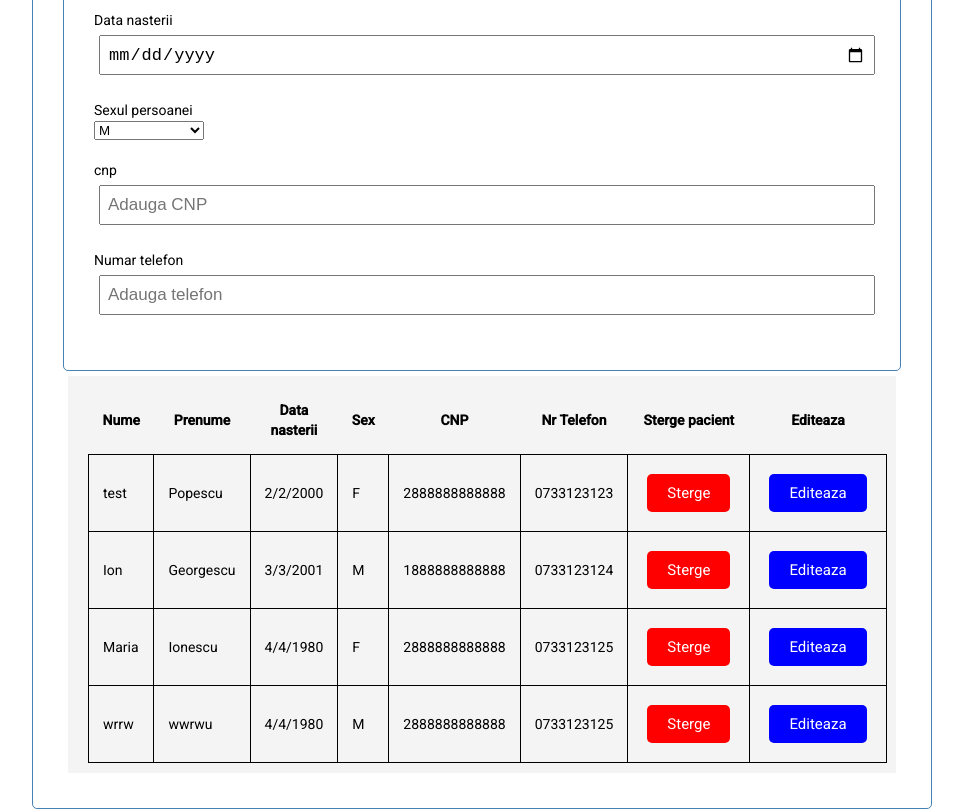
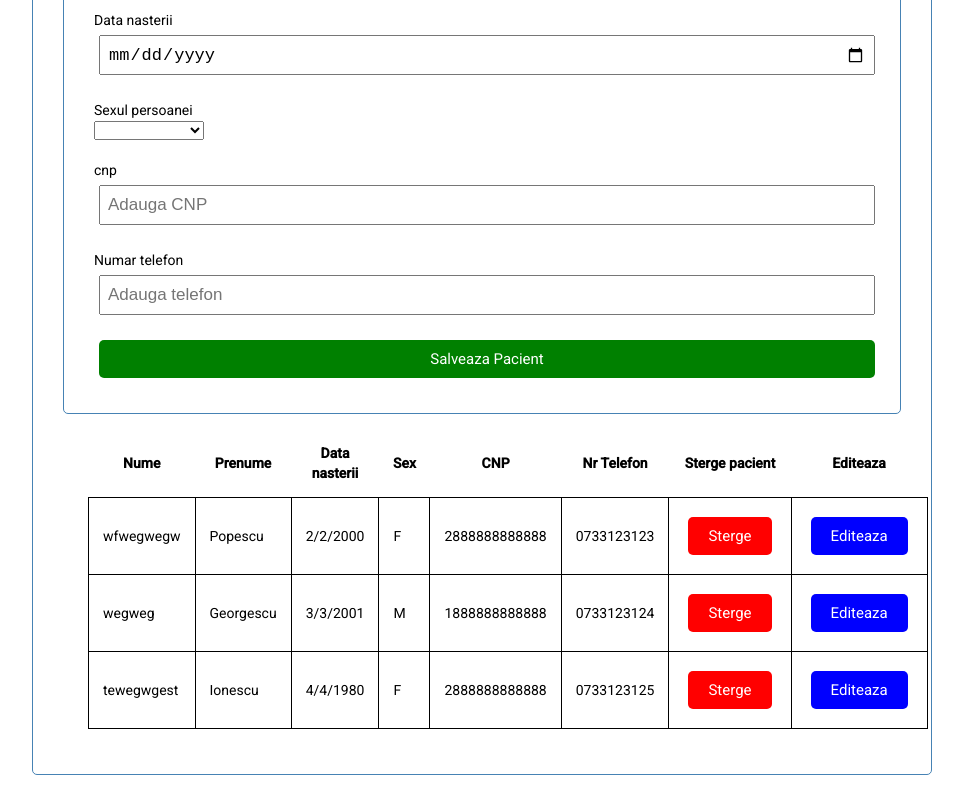
Before and after one commit to DianaGradinaru/angular-hw, an Angular app: page / in a window 1280 px wide. Shown: the part 320-1129 px from the top of the page, without its empty margins (158-1121 px from the left). After the commit the page ends 1095 px from the top, so only its background shows below. Built offline with nearby package versions, Linux system fonts and the light colour scheme; data requests are answered from the project's data file.

Commit message:
data validations for add pacient form

```diff
--- a/db.json
+++ b/db.json
@@ -2,7 +2,7 @@
   "pacienti": [
     {
       "id": 1,
-      "nume": "test",
+      "nume": "wfwegwegw",
       "prenume": "Popescu",
       "dataNasterii": "2/2/2000",
       "sex": "F",
@@ -11,7 +11,7 @@
     },
     {
       "id": 2,
-      "nume": "Ion",
+      "nume": "wegweg",
       "prenume": "Georgescu",
       "dataNasterii": "3/3/2001",
       "sex": "M",
@@ -20,21 +20,12 @@
     },
     {
       "id": 3,
-      "nume": "Maria",
+      "nume": "tewegwgest",
       "prenume": "Ionescu",
       "dataNasterii": "4/4/1980",
       "sex": "F",
       "cnp": 2888888888888,
       "telefon": "0733123125"
-    },
-    {
-      "id": 4,
-      "nume": "wrrw",
-      "prenume": "wwrwu",
-      "dataNasterii": "4/4/1980",
-      "sex": "M",
-      "cnp": 2888888888888,
-      "telefon": "0733123125"
     }
   ]
 }
--- a/package.json
+++ b/package.json
@@ -26,6 +26,7 @@
     "@fortawesome/free-regular-svg-icons": "^6.1.0",
     "@fortawesome/free-solid-svg-icons": "^6.1.0",
     "json-server": "^0.17.0",
+    "moment": "^2.29.2",
     "rxjs": "~7.5.0",
     "tslib": "^2.3.0",
     "zone.js": "~0.11.4"
--- a/src/app/app.module.ts
+++ b/src/app/app.module.ts
@@ -2,6 +2,7 @@ import { NgModule } from '@angular/core';
 import { BrowserModule } from '@angular/platform-browser';
 import { FontAwesomeModule } from '@fortawesome/angular-fontawesome';
 import { HttpClientModule } from '@angular/common/http'
+import { FormsModule } from '@angular/forms';
 
 import { AppComponent } from './app.component';
 import { HeaderComponent } from './components/header/header.component';
@@ -24,6 +25,7 @@ import { AddPacientComponent } from './components/add-pacient/add-pacient.compon
     BrowserModule,
     FontAwesomeModule,
     HttpClientModule,
+    FormsModule,
 
   ],
   providers: [],
--- a/src/app/components/add-pacient/add-pacient.component.css
+++ b/src/app/components/add-pacient/add-pacient.component.css
@@ -0,0 +1,3 @@
+.btn-block{
+  background-color: green;
+}
--- a/src/app/components/add-pacient/add-pacient.component.html
+++ b/src/app/components/add-pacient/add-pacient.component.html
@@ -1,14 +1,21 @@
 <div class="container">
-  <form>
+  <form class="add-form" (ngSubmit)="onSubmit()">
     <div class="form-control">
       <label for="nume">Nume</label>
-      <input type="text" name="nume" id="nume" placeholder="Adauga nume" />
+      <input
+        type="text"
+        name="nume"
+        [(ngModel)]="nume"
+        id="nume"
+        placeholder="Adauga nume"
+      />
     </div>
     <div class="form-control">
       <label for="prenume">Prenume</label>
       <input
         type="text"
         name="prenume"
+        [(ngModel)]="prenume"
         id="prenume"
         placeholder="Adauga prenume"
       />
@@ -18,29 +25,41 @@
       <input
         type="date"
         name="dataNasterii"
+        [(ngModel)]="dataNasterii"
         id="dataNasterii"
         placeholder="Adauga dataNasterii"
       />
     </div>
     <div class="form-control custom-select">
       <label for="sex">Sexul persoanei</label>
-      <select name="sex" id="sex" style="width: 110px">
+      <select name="sex" [(ngModel)]="sex" id="sex" style="width: 110px">
         <option value="M">M</option>
         <option value="F">F</option>
       </select>
     </div>
     <div class="form-control">
       <label for="cnp">cnp</label>
-      <input type="number" name="cnp" id="cnp" placeholder="Adauga CNP" />
+      <input
+        type="number"
+        name="cnp"
+        [(ngModel)]="cnp"
+        id="cnp"
+        ng-model="number"
+        onKeyPress="if(this.value.length==13) return false;"
+        min="0"
+        placeholder="Adauga CNP"
+      />
     </div>
     <div class="form-control">
       <label for="telefon">Numar telefon</label>
       <input
         type="text"
         name="telefon"
+        [(ngModel)]="telefon"
         id="telefon"
         placeholder="Adauga telefon"
       />
     </div>
+    <input type="submit" value="Salveaza Pacient" class="btn btn-block" />
   </form>
 </div>
--- a/src/app/components/add-pacient/add-pacient.component.ts
+++ b/src/app/components/add-pacient/add-pacient.component.ts
@@ -1,16 +1,35 @@
 import { Component, OnInit } from '@angular/core';
-
+import * as moment from 'moment';
 
 @Component({
   selector: 'app-add-pacient',
   templateUrl: './add-pacient.component.html',
-  styleUrls: ['./add-pacient.component.css']
+  styleUrls: ['./add-pacient.component.css'],
 })
 export class AddPacientComponent implements OnInit {
+  nume!: string;
+  prenume!: string;
+  dataNasterii!: Date;
+  sex!: string;
+  cnp!: number;
+  telefon!: number;
 
-  constructor() { }
+  constructor() {}
 
-  ngOnInit(): void {
+  ngOnInit(): void {}
+  onSubmit() {
+    if (!this.nume || !this.prenume || !this.dataNasterii || !this.sex) {
+      alert('Campurile Nume, Prenume, Data Nașterii, Sex sunt obligatorii');
+    }
+    if (this.cnp && this.cnp.toString().length != 13) {
+      alert('Campul CNP trebuie sa aiba 13 caractere numerice');
+    }
+    const dateDifferenceinDays = moment().diff(
+      moment(this.dataNasterii.valueOf()),
+      'days'
+    );
+    if (dateDifferenceinDays <= 0) {
+      alert('Data nasterii trebuie sa fie in trecut');
+    }
   }
-
 }
--- a/src/app/components/pacienti/pacienti.component.css
+++ b/src/app/components/pacienti/pacienti.component.css
@@ -9,7 +9,6 @@ th {
 }
 .pacient {
     display: flex;
-    background: #f4f4f4;
     margin: 5px;
     padding: 10px 20px;
     cursor: pointer;
```
Also changed, not shown: 1 other file (tests, documents, lock files or other folders).
